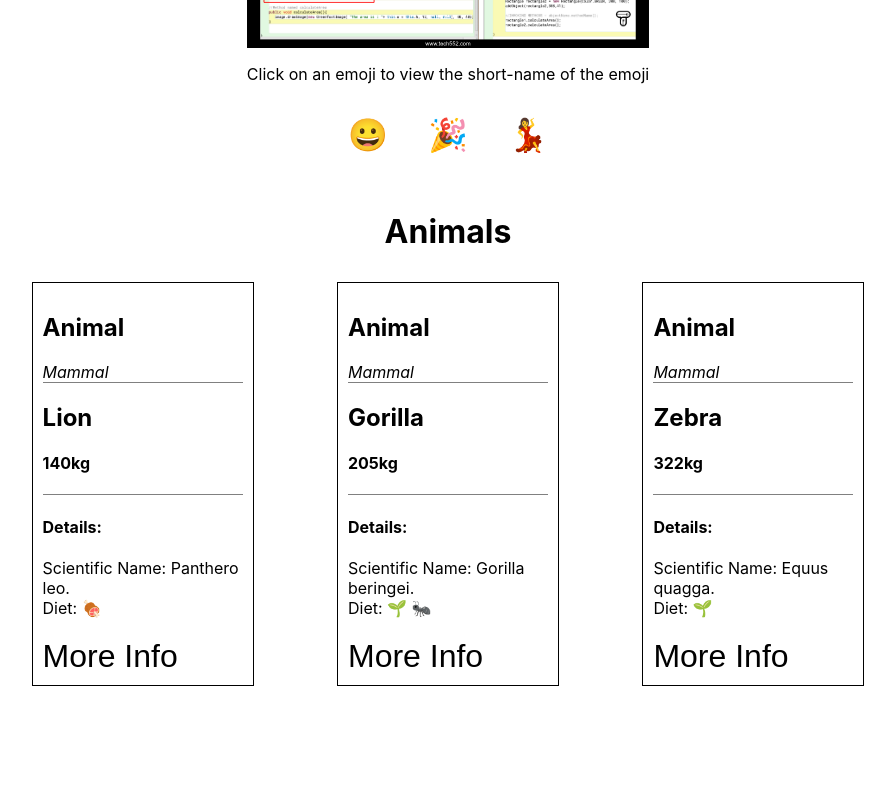
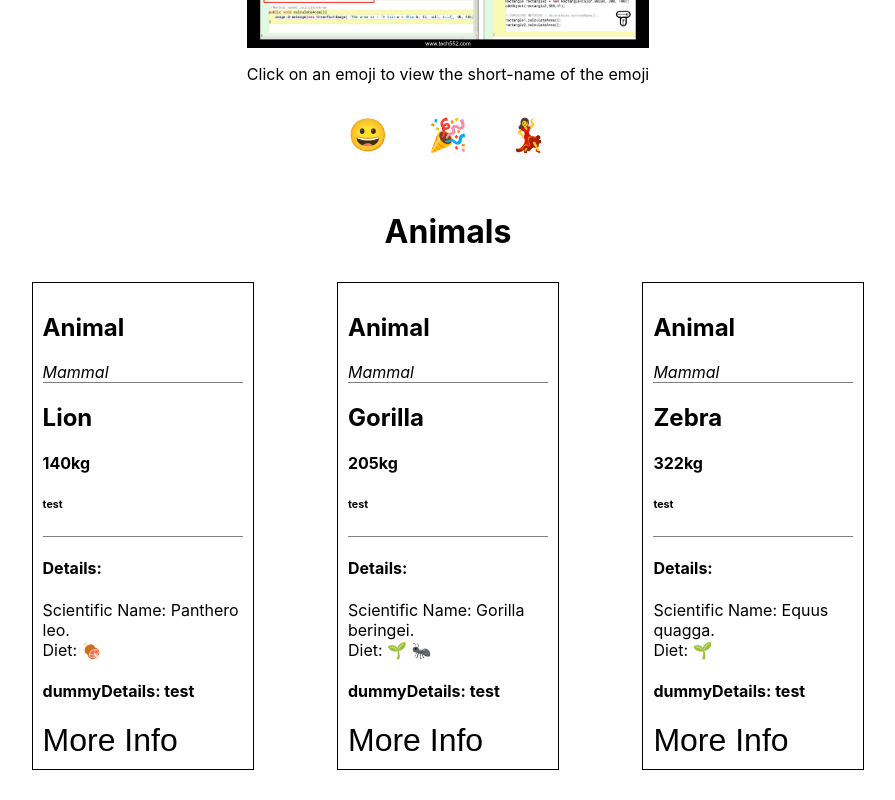
Before and after one commit to MikailaAkeredolu/feb2022-react-walkthrough, a React (Create React App) app: page / in a window 1280 px wide. Shown: the part 260-1060 px from the top of the page, without its empty margins (192-1087 px from the left). Before the commit the page ends 976 px from the top, so only its background shows below. Built offline with nearby package versions, Linux system fonts and the light colour scheme.

Commit message:
props practice

```diff
--- a/src/components/AnimalCard/AnimalCard.js
+++ b/src/components/AnimalCard/AnimalCard.js
@@ -12,17 +12,19 @@ import Card from '../Card/Card';
 export default function AnimalCard(props) {
 
     //destructure props
-    const {additional,showAdditional, name, scientificName, size, diet } = props;  //Properties for this class
+    const {additional,showAdditional, name, scientificName, size, diet, dummy } = props;  //Properties for this class
 
   return (
 
           <Card title="Animal" details={<em>Mammal</em>}>
                 <h2>{name}</h2>
+                {/* <h2>{props.name}</h2> */}
                 <h4>{size}kg</h4>
-
+                <h6>{dummy}</h6>
                 <AnimalDetails
                     dietDetails={diet}
                     scientificName={scientificName}
+                    dummyDetails = {dummy}
                 />
 
                 <button type="button" onClick={() => showAdditional(additional)}>More Info</button>
--- a/src/components/AnimalDetails/AnimalDetails.js
+++ b/src/components/AnimalDetails/AnimalDetails.js
@@ -23,7 +23,7 @@ function convertFood(food) {
 
 //loop over the diet and convert the string to an emoji using the switch statement.
 
-export default function AnimalDetails({ dietDetails, scientificName }) {
+export default function AnimalDetails({ dietDetails, scientificName, dummyDetails }) {
   return(
     <div className="details">
       <h4>Details:</h4>
@@ -33,6 +33,7 @@ export default function AnimalDetails({ dietDetails, scientificName }) {
       <div>
         Diet: {dietDetails.map(food => convertFood(food)).join(' ')}
       </div>
+      <h4>dummyDetails: {dummyDetails}</h4>
     </div>
   )
 }
--- a/src/components/App/App.js
+++ b/src/components/App/App.js
@@ -69,6 +69,7 @@ function App() {
                         scientificName= {animal.scientificName}
                         size={animal.size}
                         showAdditional={showAdditional}
+                        dummy="test"
                     />
                   ))
 
@@ -89,6 +90,11 @@ export default App;
 
 
 /*
+Props: passing props from Parent (App) to child component (AnimalCard)
+Animal card has props parameter
+Props/erties defined in in parent are values to child
+
+
 Each span has the role attribute set to the img role.
 This will signal to accessibility software that the element is acting like an image.
 
```
